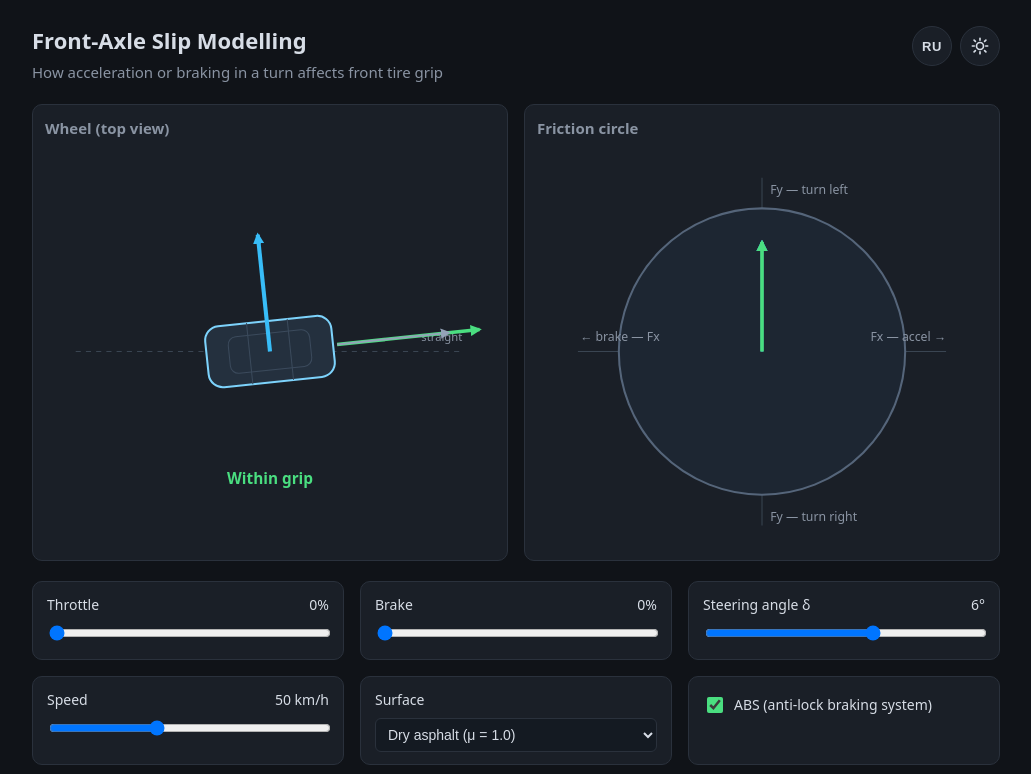
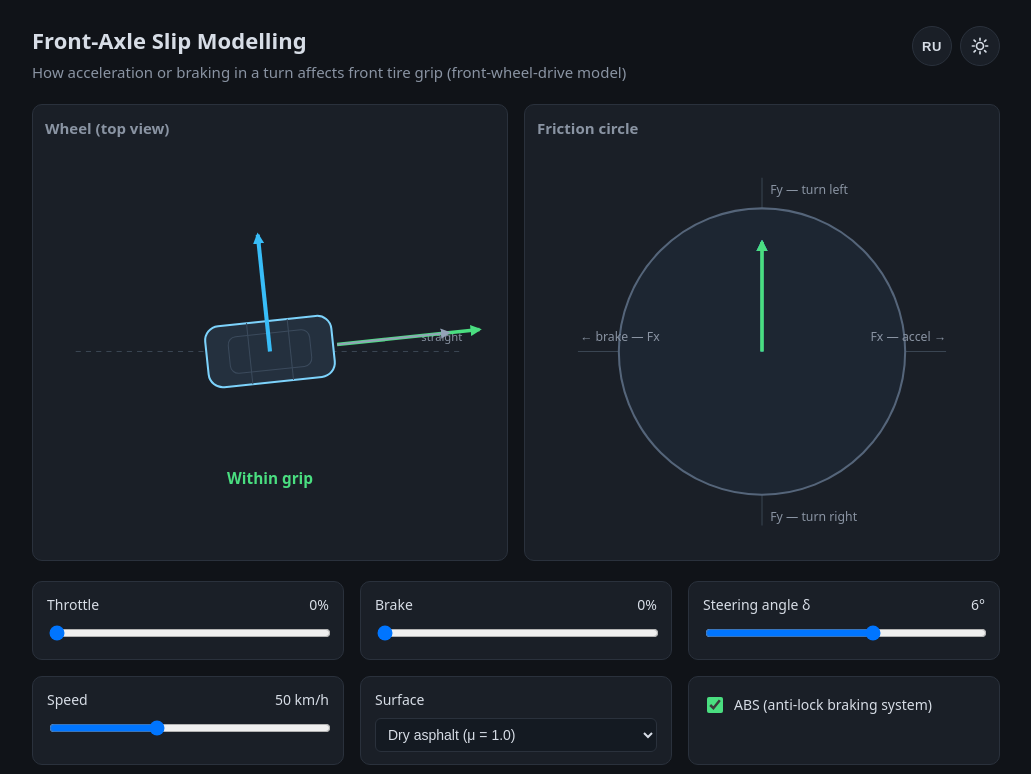
Before and after one commit to trots/understeer_modelling, a plain HTML site: page index.html in a window 1280 px wide. Shown: the top 774 px of the page, without its empty margins (124-1155 px from the left). Drawn offline with Linux system fonts and the light colour scheme.

Commit message:
Note front-wheel-drive model scope in page subtitle

```diff
--- a/index.html
+++ b/index.html
@@ -93,7 +93,7 @@
   <div class="head">
     <div>
       <h1 data-i18n="h1">Front-Axle Slip Modelling</h1>
-      <p class="sub" data-i18n="sub">How acceleration or braking in a turn affects front tire grip</p>
+      <p class="sub" data-i18n="sub">How acceleration or braking in a turn affects front tire grip (front-wheel-drive model)</p>
     </div>
     <div class="head-btns">
       <button id="langBtn" class="theme-btn lang-btn" title="Switch language">RU</button>
@@ -214,7 +214,7 @@ const I18N = {
   en: {
     title: 'Front-Axle Slip Modelling',
     h1: 'Front-Axle Slip Modelling',
-    sub: 'How acceleration or braking in a turn affects front tire grip',
+    sub: 'How acceleration or braking in a turn affects front tire grip (front-wheel-drive model)',
     h2_wheel: 'Wheel (top view)',
     h2_circle: 'Friction circle',
     straight: 'straight',
@@ -261,7 +261,7 @@ const I18N = {
   ru: {
     title: 'Моделирование сноса передней оси',
     h1: 'Моделирование сноса передней оси',
-    sub: 'Как разгон или торможение в повороте влияет на сцепление передних колёс',
+    sub: 'Как разгон или торможение в повороте влияет на сцепление передних колёс (модель с передним приводом)',
     h2_wheel: 'Колесо (вид сверху)',
     h2_circle: 'Круг сцепления',
     straight: 'прямо',
```
